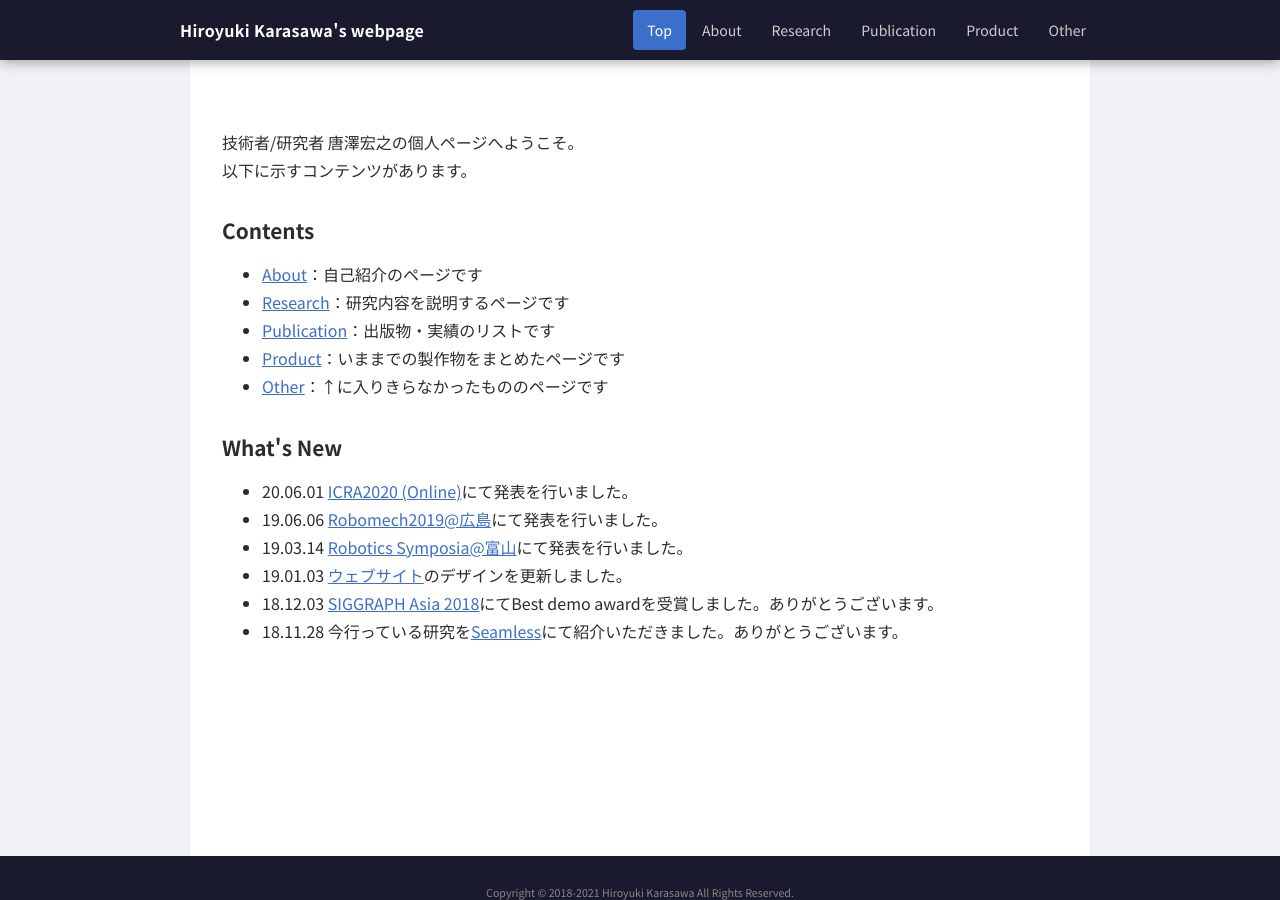
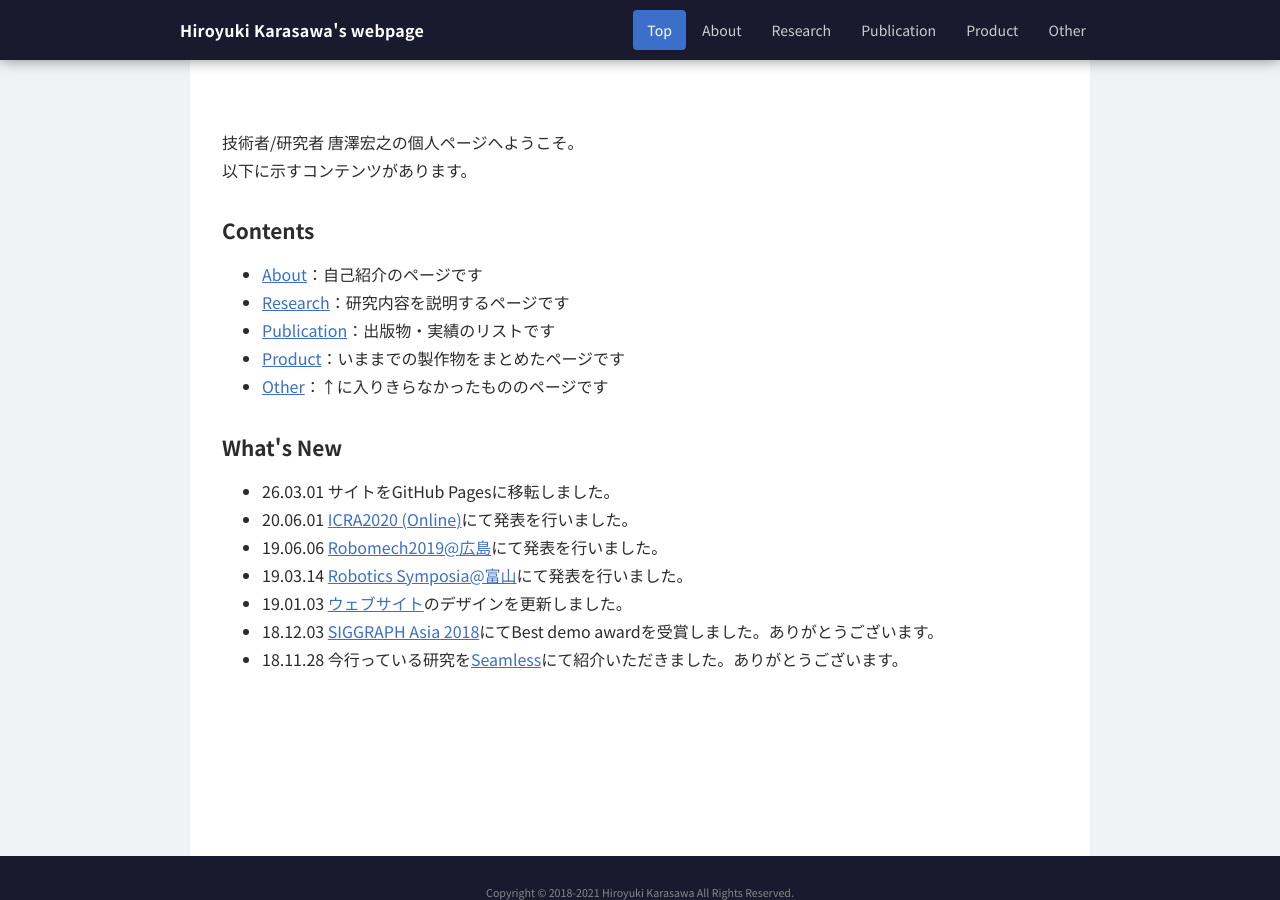
Before and after one commit to ky61/ky61.github.io, a Jekyll site: the page built from index.html, in a window 1280 px wide and 900 px high. Built offline with Jekyll 4.4.1, drawn with Linux system fonts in a browser that asks for light colours.

Commit message:
トップページのWhat's NewにGitHub Pages移転を追記
Co-Authored-By: Claude Sonnet 4.6 <noreply@anthropic.com>

```diff
--- a/index.html
+++ b/index.html
@@ -17,6 +17,7 @@ title: Hiroyuki Karasawa's webpage
 
 <h2>What's New</h2>
 <ul>
+  <li>26.03.01 サイトをGitHub Pagesに移転しました。</li>
   <li>20.06.01 <a href="https://www.icra2020.org/" target="_blank">ICRA2020 (Online)</a>にて発表を行いました。</li>
   <li>19.06.06 <a href="http://robomech.org/2019/" target="_blank">Robomech2019@広島</a>にて発表を行いました。</li>
   <li>19.03.14 <a href="http://www.robotics-symposia.org/24th/" target="_blank">Robotics Symposia@富山</a>にて発表を行いました。</li>
```
